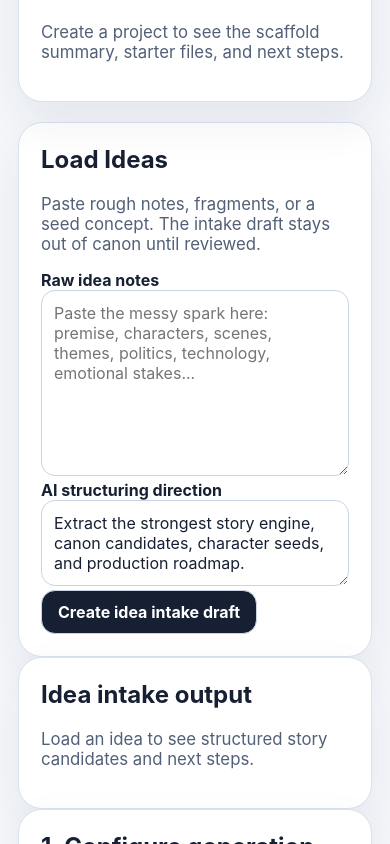
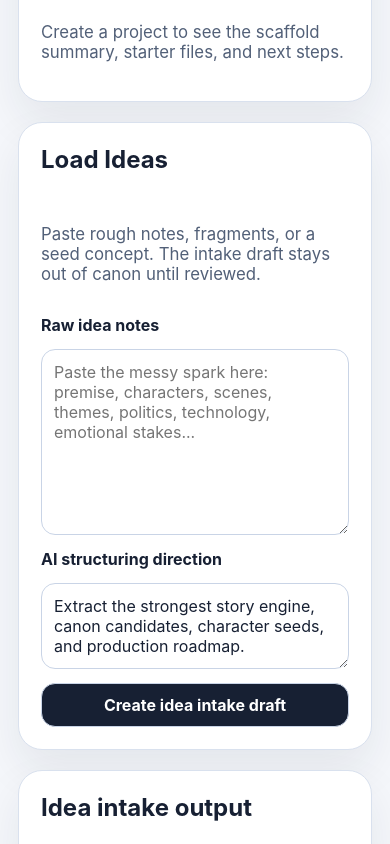
Before and after one commit to ShannonBrayNC/EchoMedia-ContentEngine, a React (Vite) app in the folder ui/content-engine-dashboard/: page / in a window 390 px wide. Shown: the part 1220-2064 px from the top of the page. Built offline with nearby package versions, Linux system fonts and the light colour scheme.

Commit message:
ui: style idea intake workflow

```diff
--- a/ui/content-engine-dashboard/src/styles.css
+++ b/ui/content-engine-dashboard/src/styles.css
@@ -99,12 +99,14 @@ h3 {
 }
 
 .project-create-grid,
+.idea-grid,
 .workspace-grid {
   display: grid;
   gap: 20px;
 }
 
-.project-create-grid {
+.project-create-grid,
+.idea-grid {
   grid-template-columns: minmax(320px, 0.9fr) minmax(320px, 1.1fr);
   margin-bottom: 20px;
 }
@@ -121,7 +123,9 @@ h3 {
 .status-panel,
 .preview-panel,
 .create-panel,
-.scaffold-panel {
+.scaffold-panel,
+.idea-panel,
+.idea-output-panel {
   display: grid;
   align-content: start;
   gap: 14px;
@@ -267,7 +271,8 @@ button:disabled {
 @media (max-width: 1100px) {
   .hero,
   .workspace-grid,
-  .project-create-grid {
+  .project-create-grid,
+  .idea-grid {
     grid-template-columns: 1fr;
     display: grid;
   }
```
